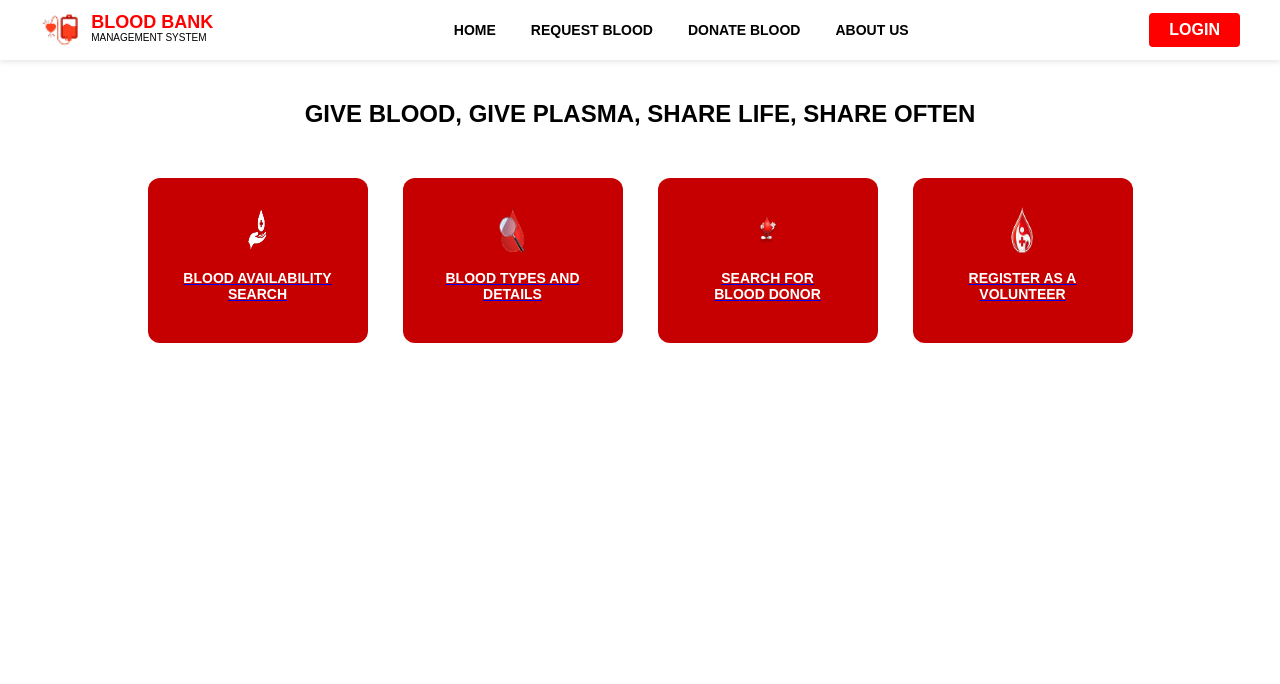
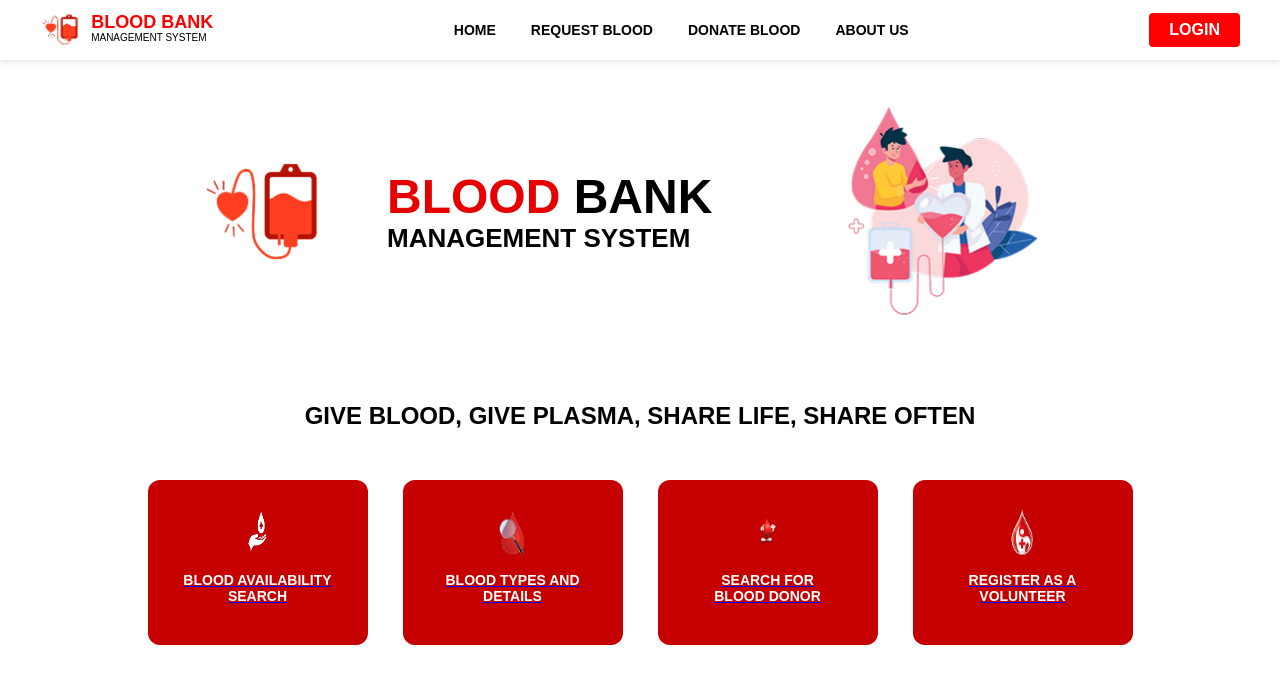
Before and after one commit to san413/bms-project, a Django app: page / in a window 1280 px wide. Shown: the top 684 px of the page. Run offline with Django 5.2, Linux system fonts and the light colour scheme.

Commit message:
added blood management system

```diff
--- a/home/templates/home/index.html
+++ b/home/templates/home/index.html
@@ -88,6 +88,100 @@
         <a class="login-btn" href="#">LOGIN</a>
     </div>
 
+    <!DOCTYPE html>
+<html lang="en">
+<head>
+    <meta charset="UTF-8">
+    <meta name="viewport" content="width=device-width, initial-scale=1.0">
+    <title>Blood Bank Management System</title>
+
+    <style>
+        body {
+            margin: 0;
+            padding: 0;
+            font-family: Arial, sans-serif;
+            background: #ffffff;
+        }
+
+        /* MAIN CONTAINER */
+        .header-container {
+            width: 100%;
+            display: flex;
+            align-items: center;
+            justify-content: center;
+            gap: 60px;
+            padding: 40px 0;
+        }
+
+        /* LOGO */
+        .logo-img {
+            width: 130px;
+            height: 125px;
+            object-fit: contain;
+        }
+
+        /* CENTER TEXT AREA */
+        .center-text {
+            display: flex;
+            flex-direction: column;
+            justify-content: center;
+        }
+
+        /* BLOOD BANK */
+        .bloodbank-text {
+            width: 356px;
+            font-size: 48px;
+            font-weight: 700;
+            color: #E60000;
+            margin: 0;
+            line-height: 59px;   /* EXACT HEIGHT */
+        }
+
+        .bloodbank-text span {
+            color: black;
+        }
+
+        /* MANAGEMENT SYSTEM */
+        .management-text {
+            width: 345px;
+            font-size: 26px;
+            font-weight: 700;
+            color: black;
+            margin: -5px 0 0 0;
+            line-height: 35px;  /* EXACT HEIGHT */
+        }
+
+        /* ILLUSTRATION */
+        .illustration-img {
+            width: 280px;
+            height: 222px;
+            object-fit: contain;
+        }
+    </style>
+</head>
+
+<body>
+
+    <div class="header-container">
+
+        <!-- LOGO -->
+        <img src="{% static 'home/logo1.png' %}" class="logo-img" alt="Logo">
+
+        <!-- TEXT (CENTER) -->
+        <div class="center-text">
+            <h1 class="bloodbank-text">BLOOD <span>BANK</span></h1>
+            <p class="management-text">MANAGEMENT SYSTEM</p>
+        </div>
+
+        <!-- ILLUSTRATION -->
+        <img src="{% static 'home/illustration.png' %}" class="illustration-img" alt="Illustration">
+
+    </div>
+
+</body>
+</html>
+
+
 </body>
 </html>
 <!-- 4 BOX OPTIONS SECTION -->
@@ -166,4 +260,5 @@
         </div>
     </a>
 
-</div>
+</body>
+</html>
```
Also changed, not shown: home/static/home/illustration.png (added), home/static/home/logo1.png (added).
